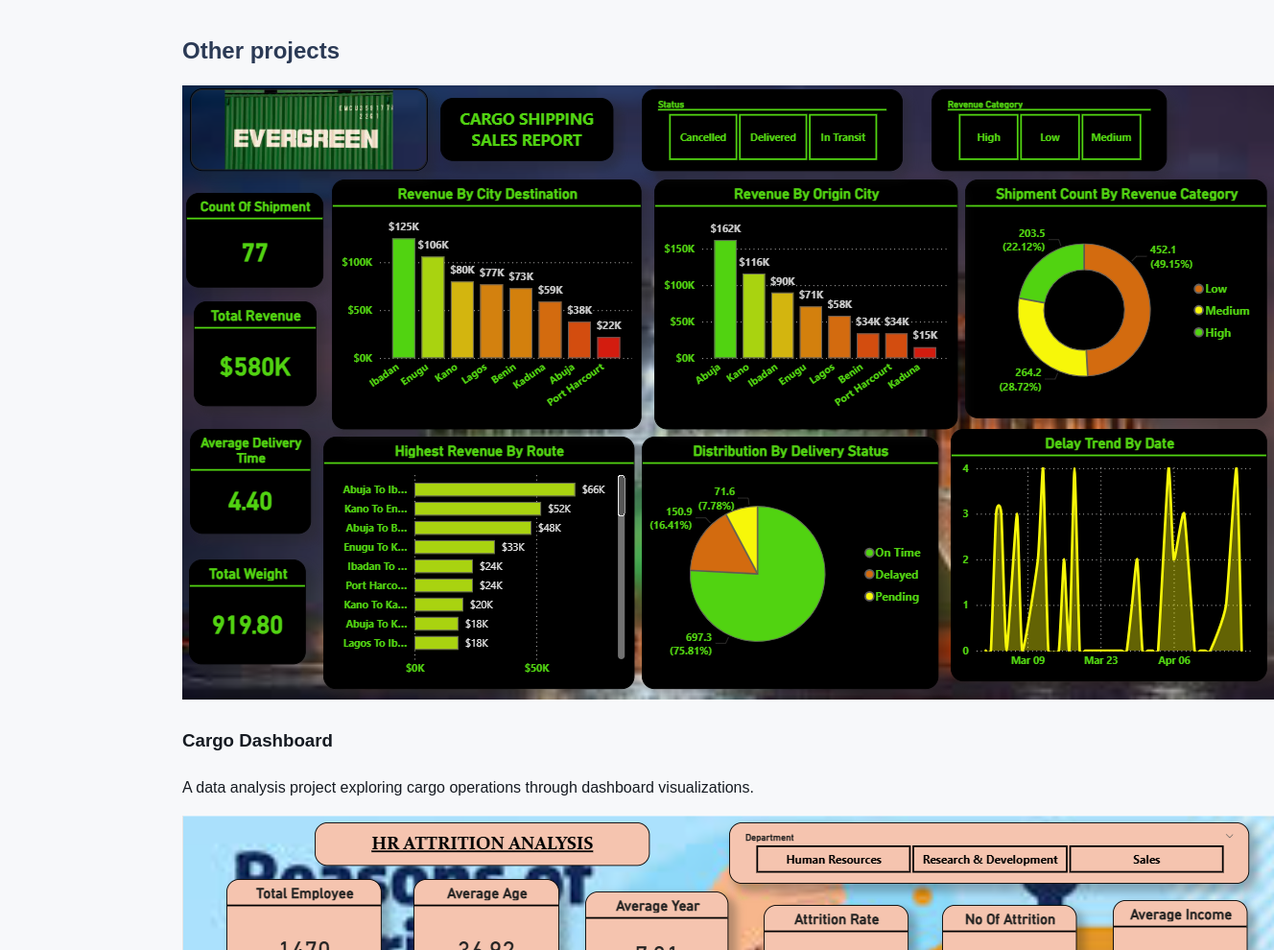
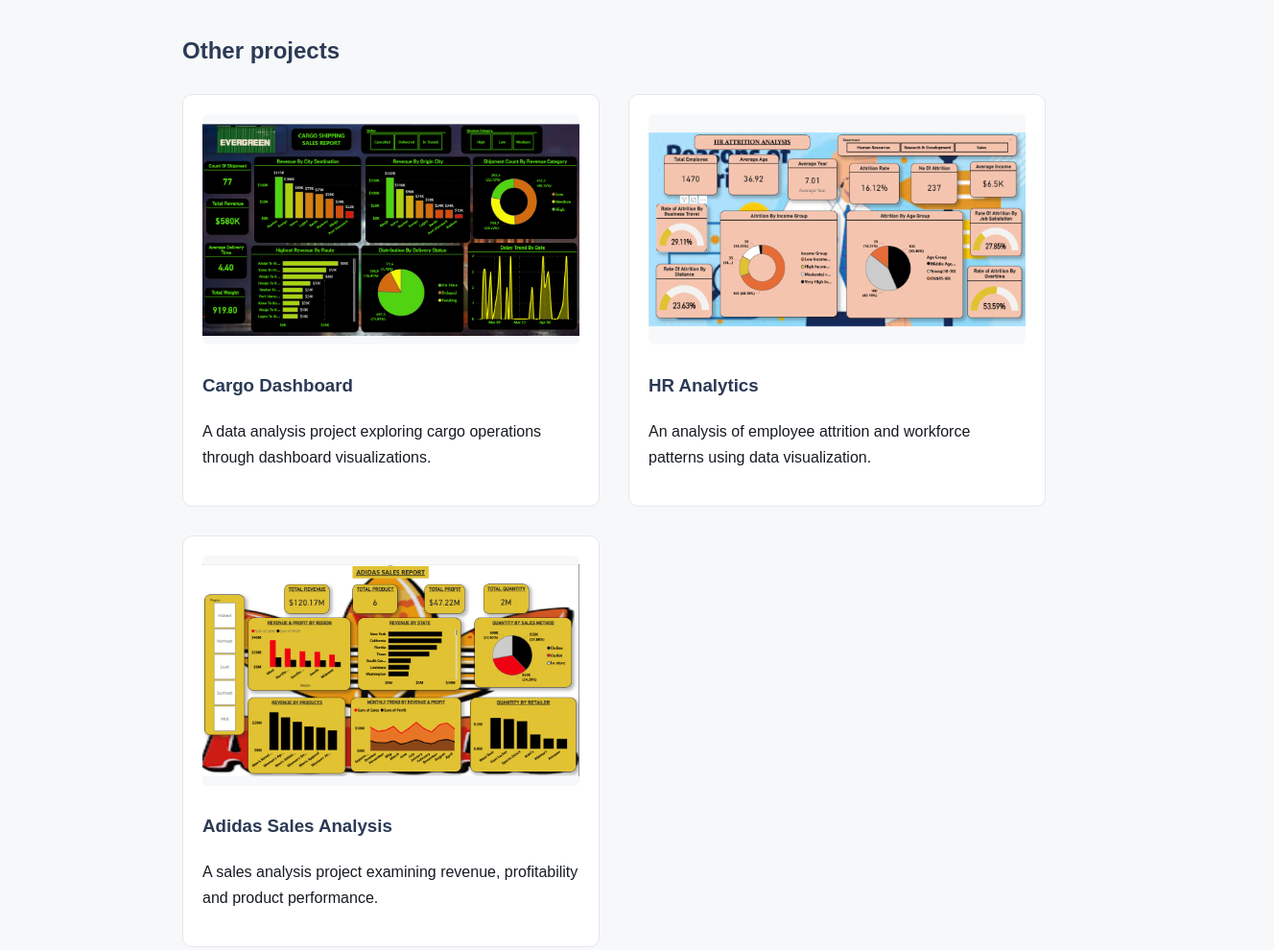
Before and after one commit to peacegodr/portfolio, a plain HTML site: page index.html in a window 1280 px wide. Shown: the part 908-1898 px from the top of the page at 96% size, 1328 px wide, since content can reach past the window. Drawn offline with Linux system fonts and the light colour scheme.

Commit message:
Update style.css

```diff
--- a/style.css
+++ b/style.css
@@ -107,3 +107,49 @@
     height: 150px;
   }
 }
+
+/* OTHER PROJECTS */
+
+.project-grid {
+  display: grid;
+  grid-template-columns: repeat(2, 1fr);
+  gap: 30px;
+  margin-top: 30px;
+}
+
+.project-card {
+  background-color: #FFFFFF;
+  border: 1px solid #E5E7EB;
+  border-radius: 10px;
+  padding: 20px;
+}
+
+.project-image {
+  width: 100%;
+  height: 240px;
+  object-fit: contain;
+  border-radius: 6px;
+  background-color: #F7F8FA;
+}
+
+.project-card h3 {
+  color: #2B3A55;
+  margin-top: 18px;
+}
+
+.project-card p {
+  color: #161B22;
+  line-height: 1.7;
+}
+
+/* MOBILE RESPONSIVENESS */
+
+@media (max-width: 768px) {
+  .project-grid {
+    grid-template-columns: 1fr;
+  }
+
+  .project-image {
+    height: auto;
+  }
+}
```
